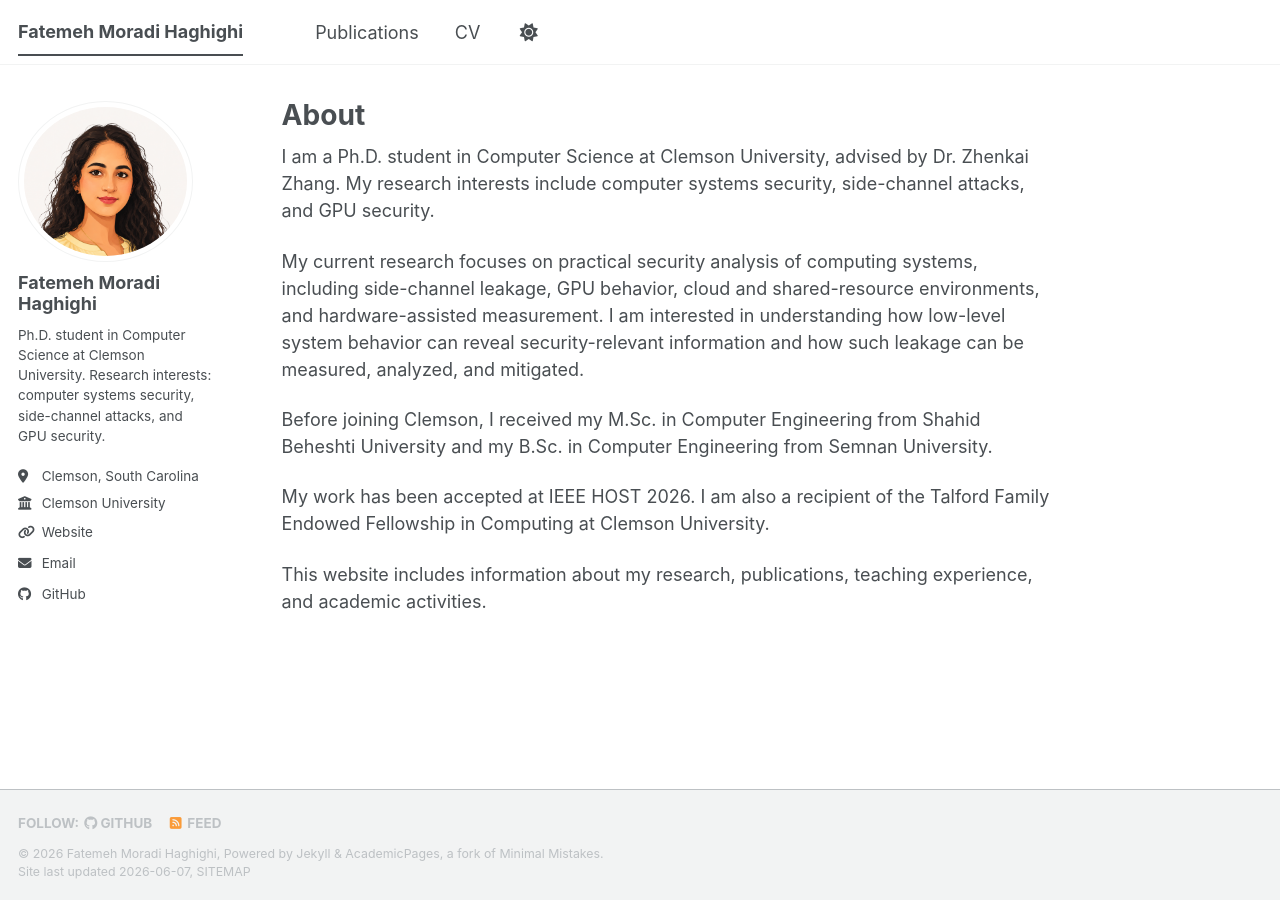
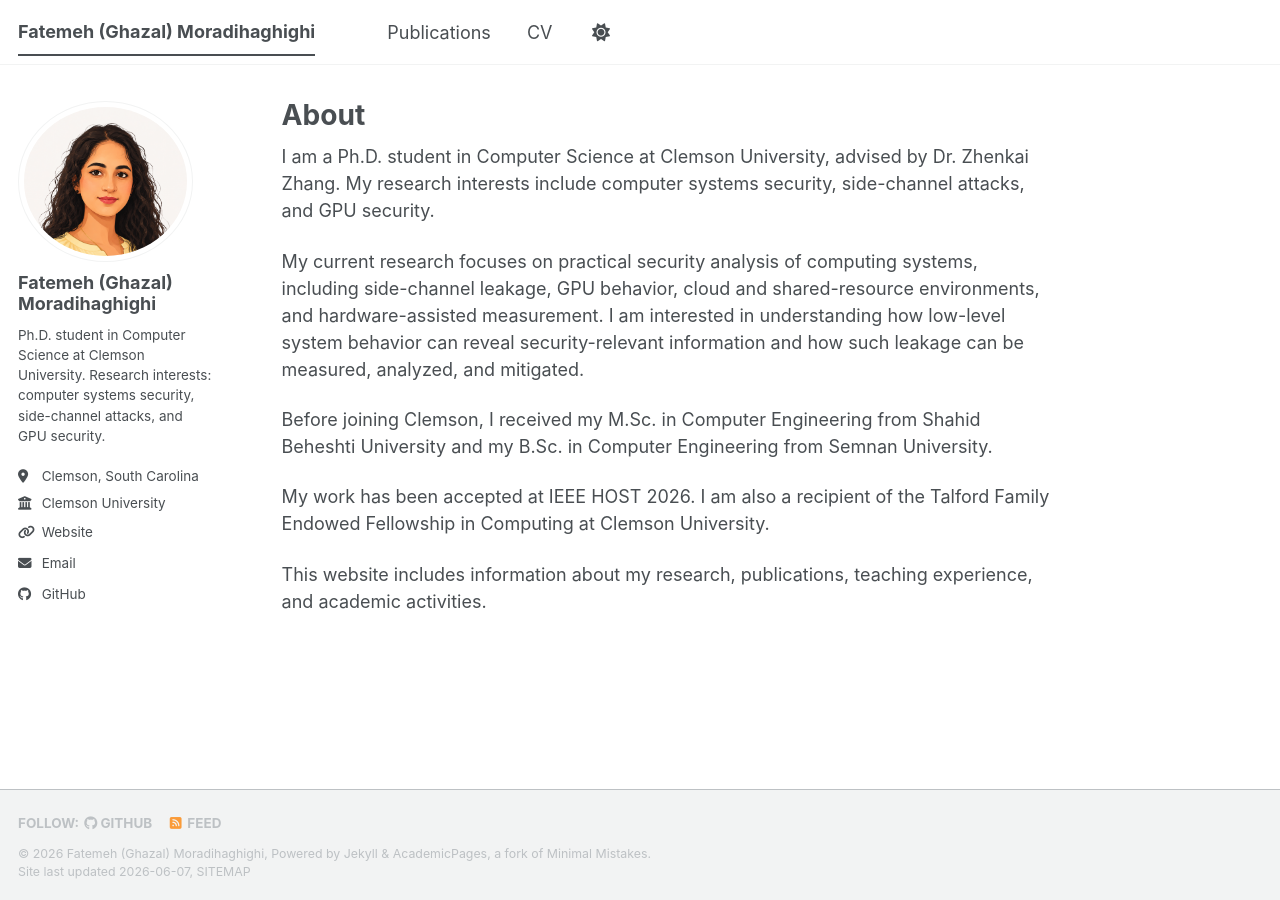
Before and after one commit to ghazalmoradihaghighi/ghazalmoradihaghighi.github.io, a Jekyll site: the page built from _pages/about.md, in a window 1280 px wide. Built offline with Jekyll 4.4.1, drawn with Linux system fonts in a browser that asks for light colours; a script bundle is joined from its source files by our own code; library files that are not in the unit come from our copies.

Commit message:
Update display name only

```diff
--- a/_config.yml
+++ b/_config.yml
@@ -3,10 +3,10 @@
 # Basic Site Settings
 locale                   : "en-US"
 site_theme               : "default"
-title                    : "Fatemeh Moradi Haghighi"
+title                    : "Fatemeh (Ghazal) Moradihaghighi"
 title_separator          : "-"
-name                     : &name "Fatemeh Moradi Haghighi"
-description              : &description "Personal academic website of Fatemeh Moradi Haghighi"
+name                     : &name "Fatemeh (Ghazal) Moradihaghighi"
+description              : &description "Personal academic website of Fatemeh (Ghazal) Moradihaghighi"
 url                      : "https://ghazalmoradihaghighi.github.io"
 baseurl                  : ""
 repository               : "ghazalmoradihaghighi/ghazalmoradihaghighi.github.io"
@@ -14,7 +14,7 @@ repository               : "ghazalmoradihaghighi/ghazalmoradihaghighi.github.io"
 # Site Author
 author:
   avatar           : "avatar.png"
-  name             : "Fatemeh Moradi Haghighi"
+  name             : "Fatemeh (Ghazal) Moradihaghighi"
   pronouns         :
   bio              : "Ph.D. student in Computer Science at Clemson University. Research interests: computer systems security, side-channel attacks, and GPU security."
   location         : "Clemson, South Carolina"
@@ -106,7 +106,7 @@ og_description           :
 
 social:
   type                   : "Person"
-  name                   : "Fatemeh Moradi Haghighi"
+  name                   : "Fatemeh (Ghazal) Moradihaghighi"
   links:
 
 # Analytics
```
